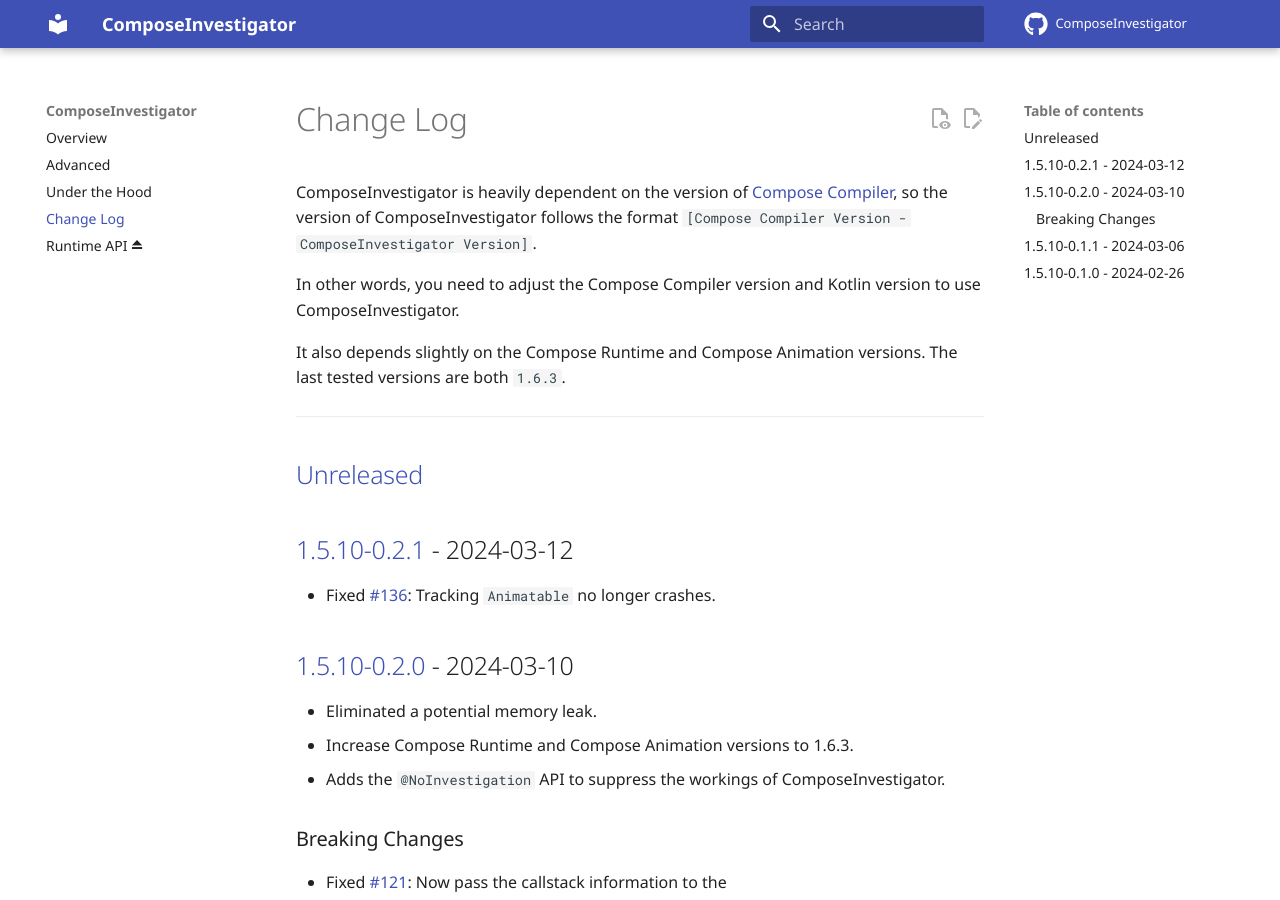
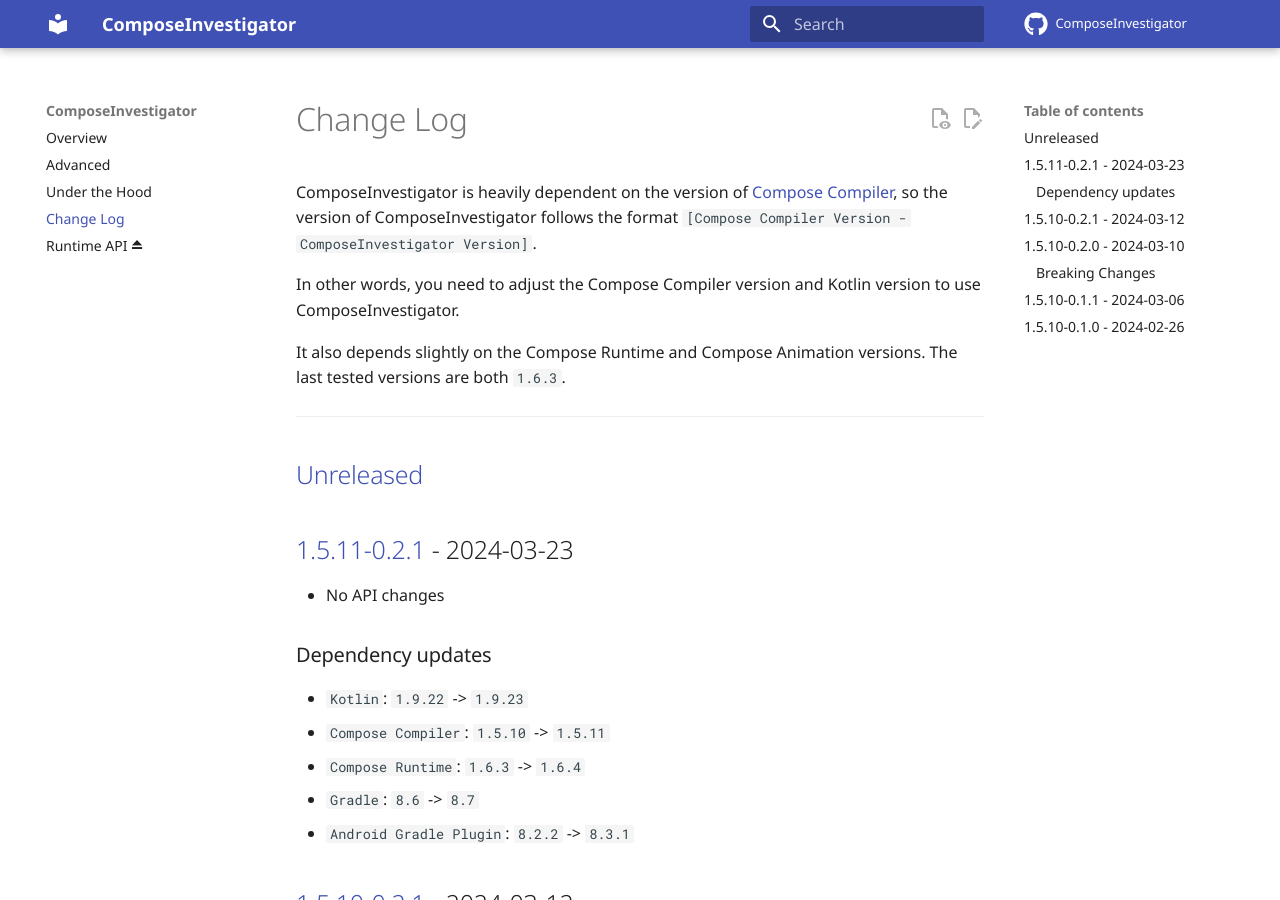
Before and after one commit to jisungbin/ComposeInvestigator, an MkDocs documentation site: the page built from documentation/docs/changelog.md, in a window 1280 px wide and 900 px high. Built offline with MkDocs 1.6.1 and Material for MkDocs 9.7.7, drawn with Linux system fonts in a browser that asks for light colours; comment, search, counter and statistics services are not loaded.

Commit message:
Prepare new version (#143)

```diff
--- a/documentation/docs/changelog.md
+++ b/documentation/docs/changelog.md
@@ -14,6 +14,18 @@ The last tested versions are both `1.6.3`.
 ---
 
 ## [Unreleased]
+
+## [1.5.11-0.2.1] - 2024-03-23
+
+- No API changes
+
+### Dependency updates
+
+- `Kotlin`: `1.9.22` -> `1.9.23`
+- `Compose Compiler`: `1.5.10` -> `1.5.11`
+- `Compose Runtime`: `1.6.3` -> `1.6.4`
+- `Gradle`: `8.6` -> `8.7`
+- `Android Gradle Plugin`: `8.2.2` -> `8.3.1`
 
 ## [1.5.10-0.2.1] - 2024-03-12
 
@@ -38,7 +50,8 @@ The last tested versions are both `1.6.3`.
 
 - Initial release.
 
-[Unreleased]: https://github.com/jisungbin/ComposeInvestigator/compare/1.5.10-0.2.1...HEAD
+[Unreleased]: https://github.com/jisungbin/ComposeInvestigator/compare/1.5.11-0.2.1...HEAD
+[1.5.11-0.2.1]: https://github.com/jisungbin/ComposeInvestigator/releases/tag/1.5.11-0.2.1
 [1.5.10-0.2.1]: https://github.com/jisungbin/ComposeInvestigator/releases/tag/1.5.10-0.2.1
 [1.5.10-0.2.0]: https://github.com/jisungbin/ComposeInvestigator/releases/tag/1.5.10-0.2.0
 [1.5.10-0.1.1]: https://github.com/jisungbin/ComposeInvestigator/releases/tag/1.5.10-0.1.1
```
Also changed, not shown: 1 other file.
